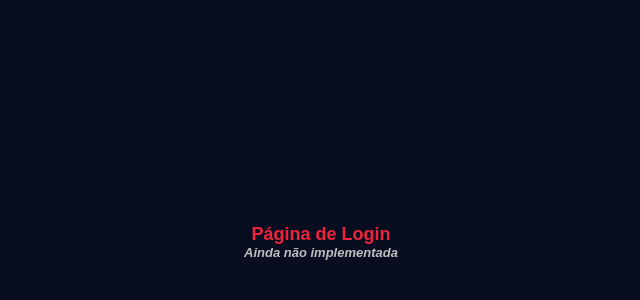
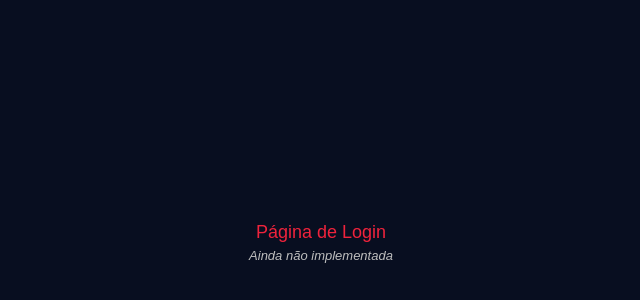
Before and after one commit to ProjetoFinal-praTI/frontend, a React (Vite) app: page / in a window 1280 px wide. Shown: the part 158-458 px from the top of the page, without its empty margins (319-959 px from the left). Built offline with nearby package versions, Linux system fonts and the light colour scheme.

Commit message:
instalação e configuração do tailwind

```diff
--- a/package.json
+++ b/package.json
@@ -11,11 +11,13 @@
 		"preview": "vite preview"
 	},
 	"dependencies": {
+		"@tailwindcss/vite": "^4.1.12",
 		"@types/react-router-dom": "^5.3.3",
 		"axios": "^1.11.0",
 		"react": "^19.1.1",
 		"react-dom": "^19.1.1",
-		"react-router-dom": "^7.8.1"
+		"react-router-dom": "^7.8.1",
+		"tailwindcss": "^4.1.12"
 	},
 	"devDependencies": {
 		"@eslint/js": "^9.33.0",
--- a/src/global.css
+++ b/src/global.css
@@ -1,3 +1,5 @@
+@import "tailwindcss";
+
 :root {
 	--color-background: #080e20;
 	--color-surface: #3a506b;
--- a/vite.config.ts
+++ b/vite.config.ts
@@ -1,6 +1,7 @@
 import { defineConfig, loadEnv } from "vite";
 import react from "@vitejs/plugin-react";
 import path from "node:path";
+import tailwindcss from "@tailwindcss/vite";
 
 // https://vite.dev/config/
 export default defineConfig(({ mode }) => {
@@ -16,7 +17,7 @@ export default defineConfig(({ mode }) => {
   };
 
   return {
-		plugins: [react()],
+    plugins: [react(), tailwindcss()],
     define: processEnvValues,
     test: {
       globals: true,
```
Also changed, not shown: src/components/BaseButton/index.tsx (indentation only), 1 other file (tests, documents, lock files or other folders). Lines whose indentation alone changed are shown as unchanged.
